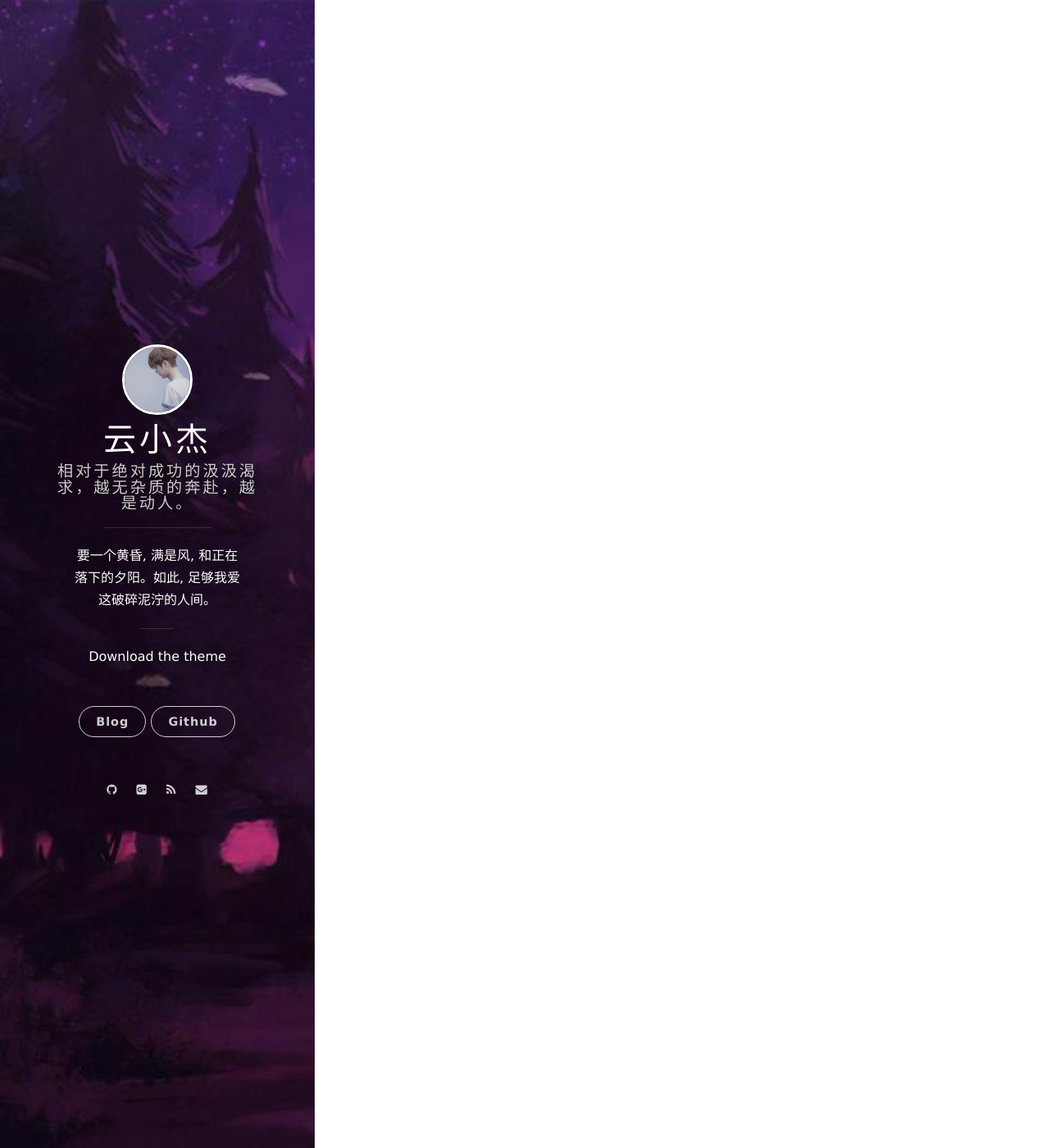
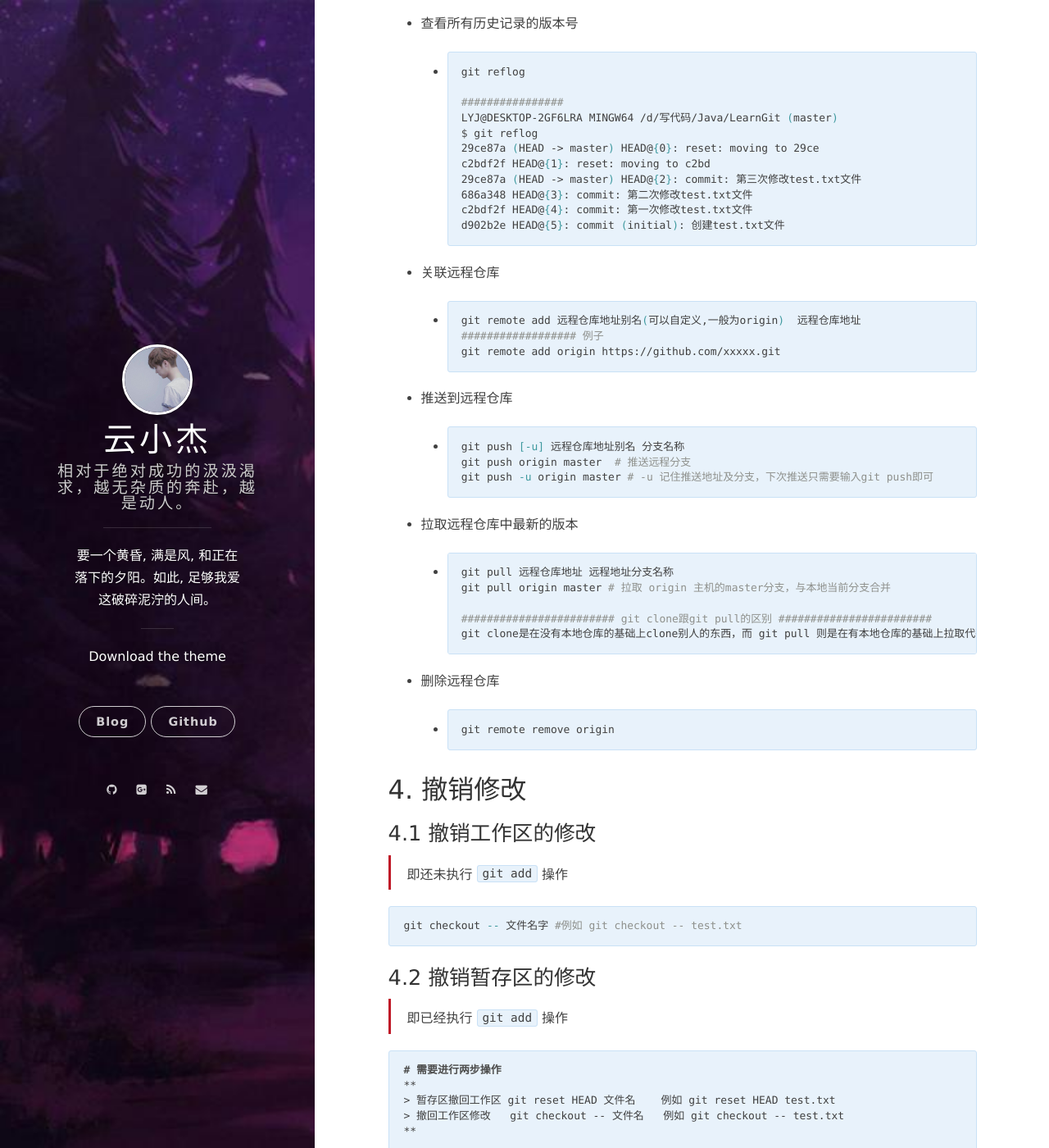
Before and after one commit to meiguiyulu/meiguiyulu.github.io, a Jekyll site: the page built from _posts/2022-04-26-Git.md, in a window 1280 px wide and 1400 px high, scrolled down 4777 px. Shown: the whole window at 82% size. Built offline with Jekyll 4.4.1, drawn with Linux system fonts in a browser that asks for light colours; nearby versions of some CDN libraries; our own code applies the rules of GitHub Pages for plain Markdown files; comment, search, counter and statistics services are not loaded; some of the changed text lies outside the part shown; grey boxes are pictures that could not be loaded.

Commit message:
Update 2022-04-26-Git.md

````diff
--- a/_posts/2022-04-26-Git.md
+++ b/_posts/2022-04-26-Git.md
@@ -8,7 +8,7 @@ Git是一个版本管理控制系统（缩写VCS），它可以在任何时间
 
 Git 有什么特点？简单来说就是：高端大气上档次！
 
-**集中式 VS 分布式**
+### 1.1 **集中式 VS 分布式**
 
 先说集中式版本控制系统，版本库是集中存放在中央服务器的，而干活的时候，用的都是自己的电脑，所以要先从中央服务器取得最新的版本，然后开始干活，干完活了，再把自己的活推送给中央服务器。中央服务器就好比是一个图书馆，你要改一本书，必须先从图书馆借出来，然后回到家自己改，改完了，再放回图书馆。
 
@@ -25,6 +25,17 @@ Git 有什么特点？简单来说就是：高端大气上档次！
 ![img](https://gitee.com/yun-xiaojie/blog-image/raw/master/img/git2.jpg)
 
 
+
+### 1.2 Git 简单说明
+
+<img src="https://www.runoob.com/wp-content/uploads/2015/02/git-command.jpg">
+
+**说明：**
+
+- workspace：工作区
+- staging area：暂存区/缓存区
+- local repository：版本库或本地仓库
+- remote repository：远程仓库
 
 ## 2. Git 配置
 
@@ -69,6 +80,16 @@ Git 有什么特点？简单来说就是：高端大气上档次！
     git add [file1] [file2] ...
     ###########
     git add . # 添加当前目录下的所有文件
+
+    ###################################
+    git add -u <==> git add –update
+    提交所有被删除和修改的文件到数据暂存区
+
+    git add .
+    提交所有修改的和新建的数据暂存区
+
+    git add -A <==>git add –all
+    提交所有被删除、被替换、被修改和新增的文件到数据暂存区
     ```
 
 - 将文件提交到仓库
@@ -107,9 +128,25 @@ Git 有什么特点？简单来说就是：高端大气上档次！
 
   - ```bash
     git reset --hard 版本id
+
+    ####################完整命令########################
+    git reset [ --soft | --mixed | --hard] [HEAD]
+
+    # --mixed 为默认，可以不用带该参数，用于重置暂存区的文件与上一次的提交(commit)保持一致，工作区文件内容保持不变。
+    $ git reset HEAD^            # 回退所有内容到上一个版本
+    $ git reset HEAD^ hello.php  # 回退 hello.php 文件的版本到上一个版本
+    $ git reset  052e            # 回退到指定版本
+
+    # --soft 参数用于回退到某个版本：
+    $ git reset --soft HEAD~3 # 回退到上上上一个版本
+
+    # --hard 参数撤销工作区中所有未提交的修改内容，将暂存区与工作区都回到上一次版本，并删除之前的所有信息提交：
+    $ git reset --hard HEAD~3  # 回退到上上上一个版本
+    $ git reset --hard bae128  # 回退到某个版本回退点之前的所有信息。
+    $ git reset --hard origin/master    # 将本地的状态回退到和远程的一样
     ```
 
-  - ![image-20220427225626255](https://gitee.com/yun-xiaojie/blog-image/raw/master/img/image-20220427225626255.png)
+  ![image-20220427225626255](https://gitee.com/yun-xiaojie/blog-image/raw/master/img/image-20220427225626255.png)
 
 - 查看所有历史记录的版本号
 
@@ -127,4 +164,125 @@ Git 有什么特点？简单来说就是：高端大气上档次！
     d902b2e HEAD@{5}: commit (initial): 创建test.txt文件
     ```
 
--
+- 关联远程仓库
+
+  - ```bash
+    git remote add 远程仓库地址别名(可以自定义,一般为origin)  远程仓库地址
+    ################## 例子
+    git remote add origin https://github.com/xxxxx.git
+    ```
+
+- 推送到远程仓库
+
+  - ```bash
+    git push [-u] 远程仓库地址别名 分支名称
+    git push origin master  # 推送远程分支
+    git push -u origin master # -u 记住推送地址及分支，下次推送只需要输入git push即可
+    ```
+
+- 拉取远程仓库中最新的版本
+
+  - ```bash
+    git pull 远程仓库地址 远程地址分支名称
+    git pull origin master # 拉取 origin 主机的master分支，与本地当前分支合并
+
+    ######################## git clone跟git pull的区别 ########################
+    git clone是在没有本地仓库的基础上clone别人的东西，而 git pull 则是在有本地仓库的基础上拉取代码到本地。git clone 只是第一次参与开发时用，以后都是用 git pull 命令。
+    ```
+
+- 删除远程仓库
+
+  - ```bash
+    git remote remove origin
+    ```
+
+## 4. 撤销修改
+
+### 4.1 撤销工作区的修改
+
+> 即还未执行 `git add` 操作
+
+```bash
+git checkout -- 文件名字 #例如 git checkout -- test.txt
+```
+
+### 4.2 撤销暂存区的修改
+
+> 即已经执行 `git add` 操作
+
+```markdown
+# 需要进行两步操作
+**
+> 暂存区撤回工作区 git reset HEAD 文件名    例如 git reset HEAD test.txt
+> 撤回工作区修改   git checkout -- 文件名   例如 git checkout -- test.txt
+**
+```
+
+### 4.3 `git checkout`的其他用法
+
+```markdown
+**
+> 核查工作区相对于版本库修改过的文件: git checkout 后面不加任何参数
+> 创建新分支：git branch 分支名
+> 切换到新分支：git checkout 分支名
+> 上面两个命令也可以合成为一个命令----创建分支并切换到该分支：git checkout -b 分支名
+> 以指定的提交节点创建一个临时性分支: git checkout commitID
+> 以指定的commitID提交节点创建新的分支并切换到新分支。此时工作区的内容和切换分之前commitID提交节点的内容一样: git checkout -b 分支名 commitID
+**
+```
+
+### 4.4 文件删除
+
+```markdown
+**
+1. rm 文件
+2. 确定删除
+	- git rm 文件
+	- git commit -m ""
+3. 取消删除
+	- git checkout -- 文件
+**
+开发过程中,不是每个文件都是有必要交给git管理的,使用这个命令可以从暂存区删除没用的文件,不交给git管理,此时文件在工作目录依然存在,只是没在暂存区而已.
+```
+
+## 5. Git 分支
+
+- 创建分支
+
+  - ```bash
+    git branch 分支名
+    #############################
+    git branch 表示查看存在哪些分支
+    ```
+
+- 切换分支
+
+  - ```bash
+    git checkout 分支名
+    git checkout -b 分支名 #创建分支并切换到该分支
+    ```
+
+- 合并分支
+
+  - ```bash
+    git merge 来源分支
+    # 例如：将dev分支合并到主分支
+    git checkout master # 切换到主分支
+    git merge dev       # 将dev分支合到主分支
+    ```
+
+- 删除分支
+
+  - ```bash
+    git branch -d 分支名称 # 删除分支（分支被合并后才允许删除）（-D 强制删除）
+    # 注意: 如果某分支没有合并，则该分支不可以直接被删除，解决办法就是把小d改为大D即可。
+    ```
+
+- 暂时保存更改
+
+  - ```bash
+    git stash  # 存储临时改动
+    git stash pop  # 恢复改动
+    #######################################
+    应用场景(分支临时切换): 正在 dev 分支开发新功能，做到一半时有人过来反馈一个 bug, 需要马上解决，但是新功能做到了一半你又不想提交。这时就可以使用 git stash 命令先把当前进度保存起来，然后切换到另一个分支去修改bug; 修改完提交后，再切回 dev 分支，使用 git stash pop 来恢复之前的进度继续开发新功能。
+    ```
````
